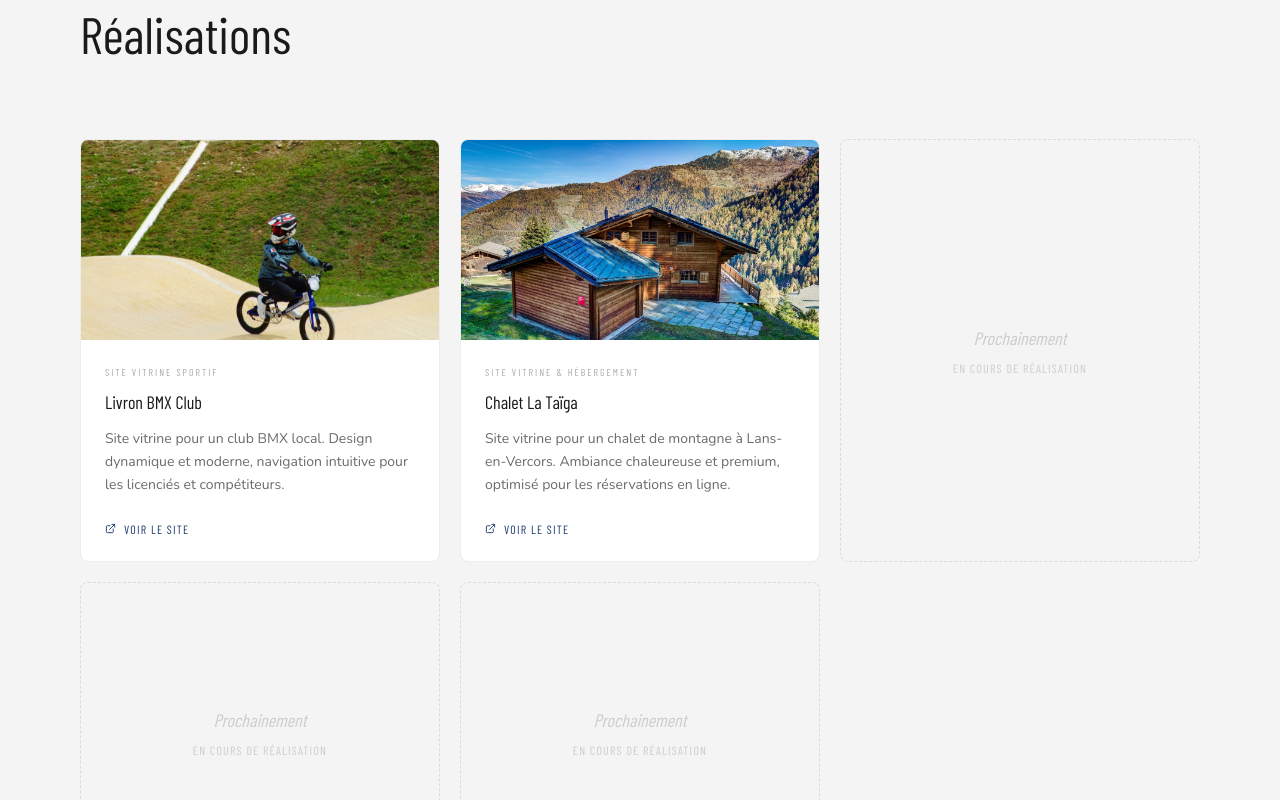
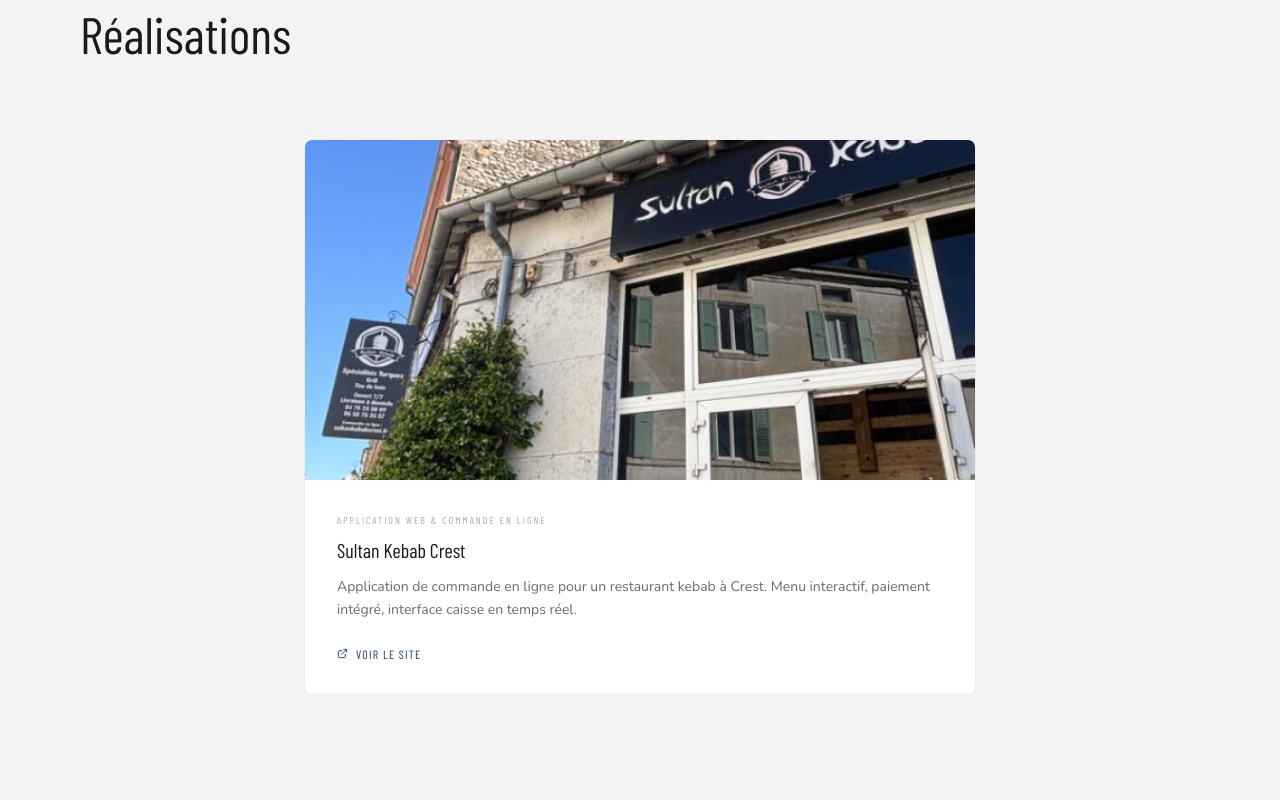
Before and after one commit to tabardelroman2006-a11y/tabardel-roman, a Next.js app: page /services in a window 1280 px wide. Shown: the part 720-1520 px from the top of the page. Built offline with nearby package versions, Linux system fonts and the light colour scheme; a web font is replaced by a local one.

Commit message:
feat: nav Accueil+suppression FAQ, réalisations Sultan Kebab uniquement centré

```diff
--- a/src/app/page.tsx
+++ b/src/app/page.tsx
@@ -2,7 +2,6 @@
 import { Hero } from '@/components/sections/Hero'
 import { ServicesSection } from '@/components/sections/ServicesSection'
 import { ProcessSection } from '@/components/sections/ProcessSection'
-import { FAQSection } from '@/components/sections/FAQSection'
 import { CTAFinal } from '@/components/sections/CTAFinal'
 
 export const metadata: Metadata = {
@@ -17,7 +16,6 @@
       <Hero />
       <ServicesSection />
       <ProcessSection />
-      <FAQSection />
       <CTAFinal />
     </>
   )
--- a/src/components/layout/Header.tsx
+++ b/src/components/layout/Header.tsx
@@ -9,8 +9,8 @@
 import { useModal } from '@/context/ModalContext'
 
 const navLinks = [
+  { href: '/',               label: 'Accueil'   },
   { href: '/services',       label: 'Services'  },
-  { href: '/#faq',           label: 'FAQ'       },
   { href: '/notre-histoire', label: 'À propos'  },
   { href: '/contact',        label: 'Contact'   },
 ]
--- a/src/components/sections/ServicesPageContent.tsx
+++ b/src/components/sections/ServicesPageContent.tsx
@@ -46,20 +46,12 @@
 
 const PORTFOLIO = [
   {
-    image:    '/images/bmx-livron.jpg',
-    alt:      'Livron BMX Club',
-    category: 'Site vitrine sportif',
-    title:    'Livron BMX Club',
-    description: 'Site vitrine pour un club BMX local. Design dynamique et moderne, navigation intuitive pour les licenciés et compétiteurs.',
-    href: 'https://livron-bmx-club.base44.app/',
-  },
-  {
-    image:    '/images/chalet-taiga.jpg',
-    alt:      'Chalet La Taïga — Lans-en-Vercors',
-    category: 'Site vitrine & hébergement',
-    title:    'Chalet La Taïga',
-    description: "Site vitrine pour un chalet de montagne à Lans-en-Vercors. Ambiance chaleureuse et premium, optimisé pour les réservations en ligne.",
-    href: 'https://chalet-taiga.fr/',
+    image:    '/images/sultan-kebab.jpg',
+    alt:      'Sultan Kebab Crest — Application de commande en ligne',
+    category: 'Application web & commande en ligne',
+    title:    'Sultan Kebab Crest',
+    description: 'Application de commande en ligne pour un restaurant kebab à Crest. Menu interactif, paiement intégré, interface caisse en temps réel.',
+    href: 'https://sultan-crest-eats.vercel.app/',
   },
 ]
 
@@ -107,11 +99,11 @@
             </h2>
           </div>
 
-          <div className="grid grid-cols-1 md:grid-cols-2 lg:grid-cols-3 gap-5">
+          <div className="flex justify-center">
             {PORTFOLIO.map((project, i) => (
               <motion.div
                 key={project.title}
-                className="group flex flex-col overflow-hidden"
+                className="group flex flex-col overflow-hidden w-full max-w-2xl"
                 style={{
                   backgroundColor: '#FFFFFF',
                   border: '1px solid rgba(0,0,0,0.07)',
@@ -133,21 +125,21 @@
                   el.style.boxShadow   = 'none'
                 }}
               >
-                <div className="relative overflow-hidden" style={{ height: 200 }}>
+                <div className="relative overflow-hidden" style={{ height: 340 }}>
                   <Image
                     src={project.image}
                     alt={project.alt}
                     fill
                     className="object-cover object-center group-hover:scale-105 transition-transform duration-[1200ms] ease-out"
                     loading="lazy"
-                    sizes="(max-width: 768px) 100vw, (max-width: 1024px) 50vw, 33vw"
+                    sizes="(max-width: 768px) 100vw, 672px"
                   />
                 </div>
-                <div className="p-6 flex flex-col flex-1">
+                <div className="p-8 flex flex-col flex-1">
                   <p className="font-display font-600 text-[10px] tracking-[0.2em] uppercase mb-2" style={{ color: '#AAAAAA' }}>
                     {project.category}
                   </p>
-                  <h3 className="font-display font-700 text-lg mb-3" style={{ color: '#1A1A1A' }}>
+                  <h3 className="font-display font-700 text-xl mb-3" style={{ color: '#1A1A1A' }}>
                     {project.title}
                   </h3>
                   <p className="font-body text-sm leading-relaxed flex-1" style={{ color: '#6B6B6B' }}>
@@ -164,26 +156,6 @@
                     Voir le site
                   </a>
                 </div>
-              </motion.div>
-            ))}
-
-            {/* Coming soon */}
-            {[1, 2, 3].map((i) => (
-              <motion.div
-                key={i}
-                className="flex flex-col items-center justify-center text-center p-12 min-h-[300px]"
-                style={{ border: '1px dashed rgba(0,0,0,0.1)', borderRadius: '8px' }}
-                initial={{ opacity: 0 }}
-                whileInView={{ opacity: 1 }}
-                viewport={{ once: true }}
-                transition={{ duration: 0.5, delay: 0.1 * i }}
-              >
-                <p className="font-display font-600 italic text-lg mb-2" style={{ color: '#CCCCCC' }}>
-                  Prochainement
-                </p>
-                <p className="font-display font-500 text-xs tracking-widest uppercase" style={{ color: '#CCCCCC' }}>
-                  En cours de réalisation
-                </p>
               </motion.div>
             ))}
           </div>
```
Also changed, not shown: public/images/sultan-kebab.jpg (added).
